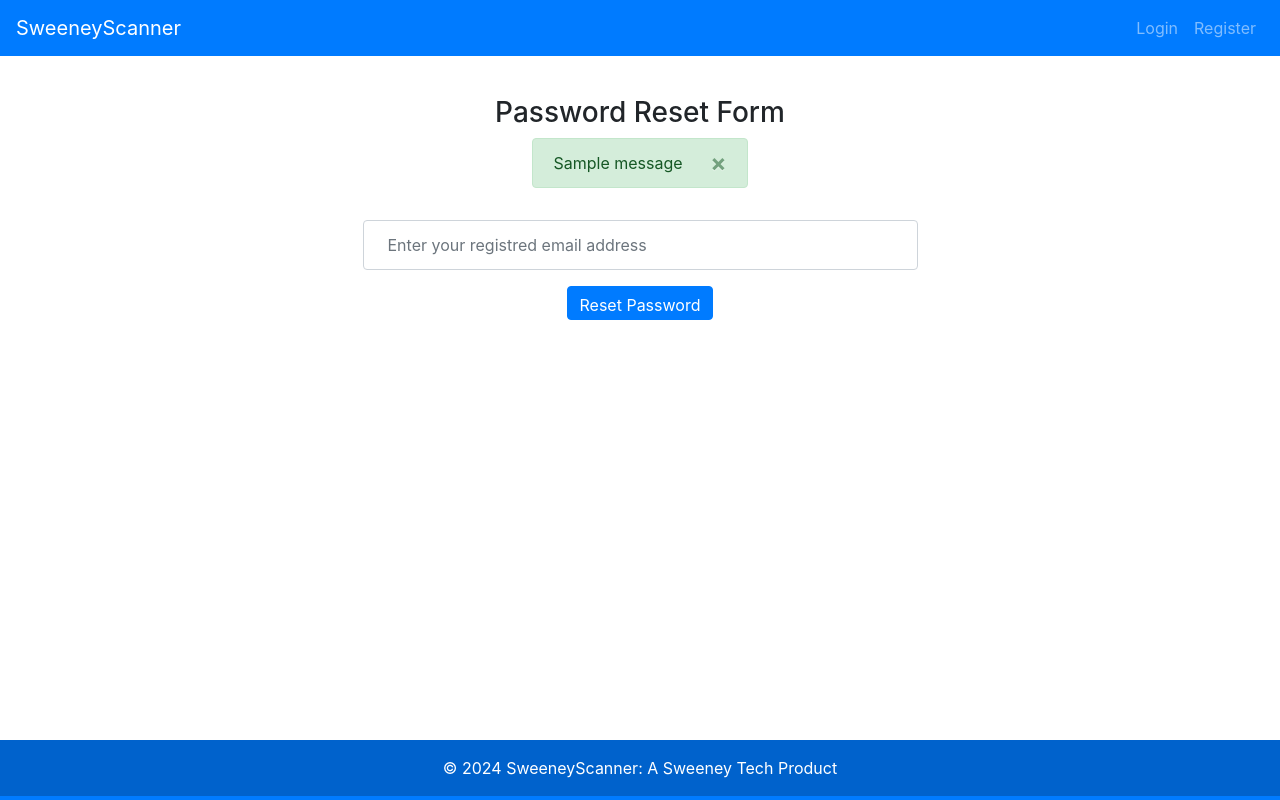
After one commit to sweeneytech914/SweeneyScanner, a Flask app: page /forgot_password in a window 1280 px wide. The commit adds this page. Run offline with Flask 3, Linux system fonts and the light colour scheme; tables that the repository leaves empty hold one stand-in row (values such as "Sample post"); one stand-in notice (Sample message) is shown; some libraries are stand-ins or nearby versions.

Commit message:
added password reset feature

```diff
--- a/main.py
+++ b/main.py
@@ -3,7 +3,7 @@ import os
 import base64
 import requests
 from flask import (Flask, request, render_template, redirect,
-                   url_for, abort)
+                   url_for, abort, flash)
 from flask_sqlalchemy import SQLAlchemy
 from werkzeug.utils import secure_filename
 from flask_migrate import Migrate
@@ -21,7 +21,7 @@ from envc import (ADMIN_USERNAME, ADMIN_PASSWORD,
 from flask import Flask, render_template, flash, redirect, url_for
 from flask_admin import Admin
 from flask_admin.contrib.sqla import ModelView
-
+from utils import send_email
 
 
 app = Flask(__name__)
@@ -490,6 +490,23 @@ def profile():
     return render_template('profile.html')
 
 
+@app.route('/forgot_password', methods=['GET', 'POST'])
+def forgot_password():
+    if request.method == "POST":
+        email = request.form.get('email')
+        user = User.query.filter_by(email=email).first()
+        if user:
+            if send_email(receiver_email=user.email):
+                flash("Password reset email sent!", "success")
+            else:
+                flash("Email sending failed!", "danger")
+        else:
+            flash("No account exists with this email", "warning")
+    return render_template("forgot_password.html")
+
+
+
+
 @app.route('/admin/dashboard')
 @login_required
 def admin_dashboard():
--- a/requirements.txt
+++ b/requirements.txt
@@ -21,6 +21,7 @@ MarkupSafe==2.1.5
 platformdirs==4.2.0
 python-dotenv==1.0.1
 requests==2.31.0
+secure-smtplib==0.1.1
 SQLAlchemy==2.0.27
 typing_extensions==4.10.0
 urllib3==2.2.1
--- a/templates/footer.html
+++ b/templates/footer.html
@@ -1,3 +1,17 @@
+<style>
+
+    footer {
+        position: fixed;
+        left: 0;
+        bottom: 0;
+        width: 100%;
+        z-index: 100;
+    }
+
+</style>
+
+
+
 <footer class="bg-primary text-white text-center text-lg-start mt-5">
     <div class="text-center p-3" style="background-color: rgba(0, 0, 0, 0.2);">
         © 2024 SweeneyScanner: <a class="text-white" href="www.SweeneyCompany.Tech">A Sweeney Tech Product</a>
--- /dev/null
+++ b/templates/forgot_password.html
@@ -0,0 +1,40 @@
+<!DOCTYPE html>
+<html lang="en">
+<head>
+    <meta charset="UTF-8">
+    <title>Reset Your Password</title>
+    <link rel="stylesheet" href="https://stackpath.bootstrapcdn.com/bootstrap/4.3.1/css/bootstrap.min.css">
+    <link href='https://cdnjs.cloudflare.com/ajax/libs/fullcalendar/5.11.0/main.min.css' rel='stylesheet' />
+    <link rel="stylesheet" href="{{ url_for('static', filename='css/style.css') }}">
+    <script src='https://cdn.jsdelivr.net/npm/fullcalendar@6.1.10/index.global.min.js'></script>
+
+    <link rel="stylesheet" href="https://cdnjs.cloudflare.com/ajax/libs/font-awesome/5.15.1/css/all.min.css">
+</head>
+<body>
+    {% include 'header.html' %}
+
+<div class="container mt-4">
+
+    <form action="" method="post"
+    class="form form-group d-flex flex-column align-items-center">
+    <h3 class="mt-3">Password Reset Form</h3>
+
+        {% include 'message.html' %}
+
+        <input type="email" name="email" class="form-control mt-3 p-4 w-50"
+            placeholder="Enter your registred email address">
+        <input type="submit" value="Reset Password"
+        class="form-control-sm mx-auto d-block mt-3 btn btn-primary">
+    </form>
+
+
+</div>
+
+    {% include 'footer.html' %}
+
+    <script src="https://code.jquery.com/jquery-3.3.1.slim.min.js"></script>
+    <script src="https://cdnjs.cloudflare.com/ajax/libs/popper.js/1.14.7/umd/popper.min.js"></script>
+    <script src="https://stackpath.bootstrapcdn.com/bootstrap/4.3.1/js/bootstrap.min.js"></script>
+
+</body>
+</html>
--- a/templates/login.html
+++ b/templates/login.html
@@ -37,6 +37,7 @@
                                 style="cursor: pointer; align-self: center;"></i>
                         </div>
                     </div>
+                    <a href="/forgot_password" class="d-block mb-2 float-right">Forgot Password</a>
 
                     <script>
                         var password = document.getElementById("password");
--- /dev/null
+++ b/templates/message.html
@@ -0,0 +1,12 @@
+{% with messages = get_flashed_messages(with_categories=true) %}
+    {% if messages %}
+        {% for category, message in messages %}
+            <div class="alert alert-{{ category }} alert-dismissible fade show" role="alert">
+                {{ message }}
+                <button type="button" class="close" data-dismiss="alert" aria-label="Close">
+                    <span aria-hidden="true">&times;</span>
+                </button>
+            </div>
+        {% endfor %}
+    {% endif %}
+{% endwith %}
```
Also changed, not shown: 1 other file.
